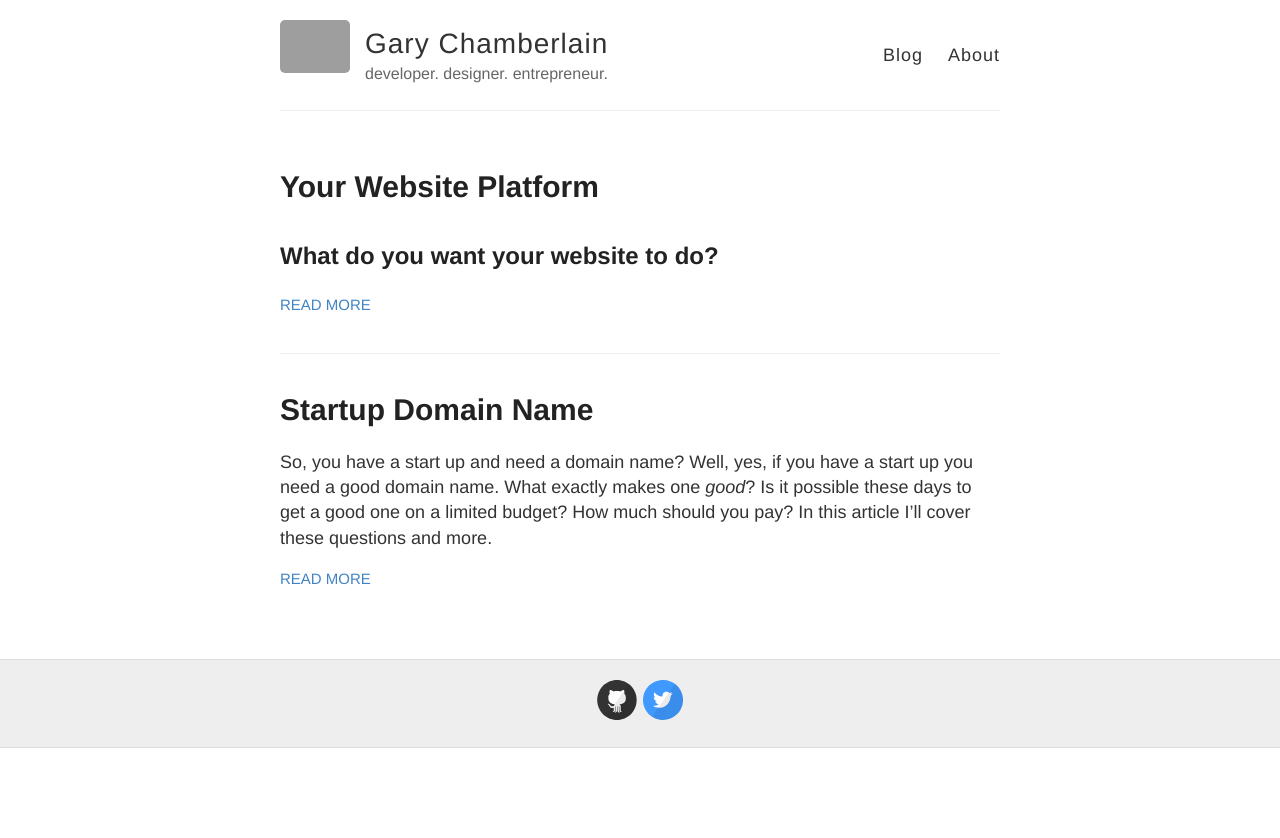
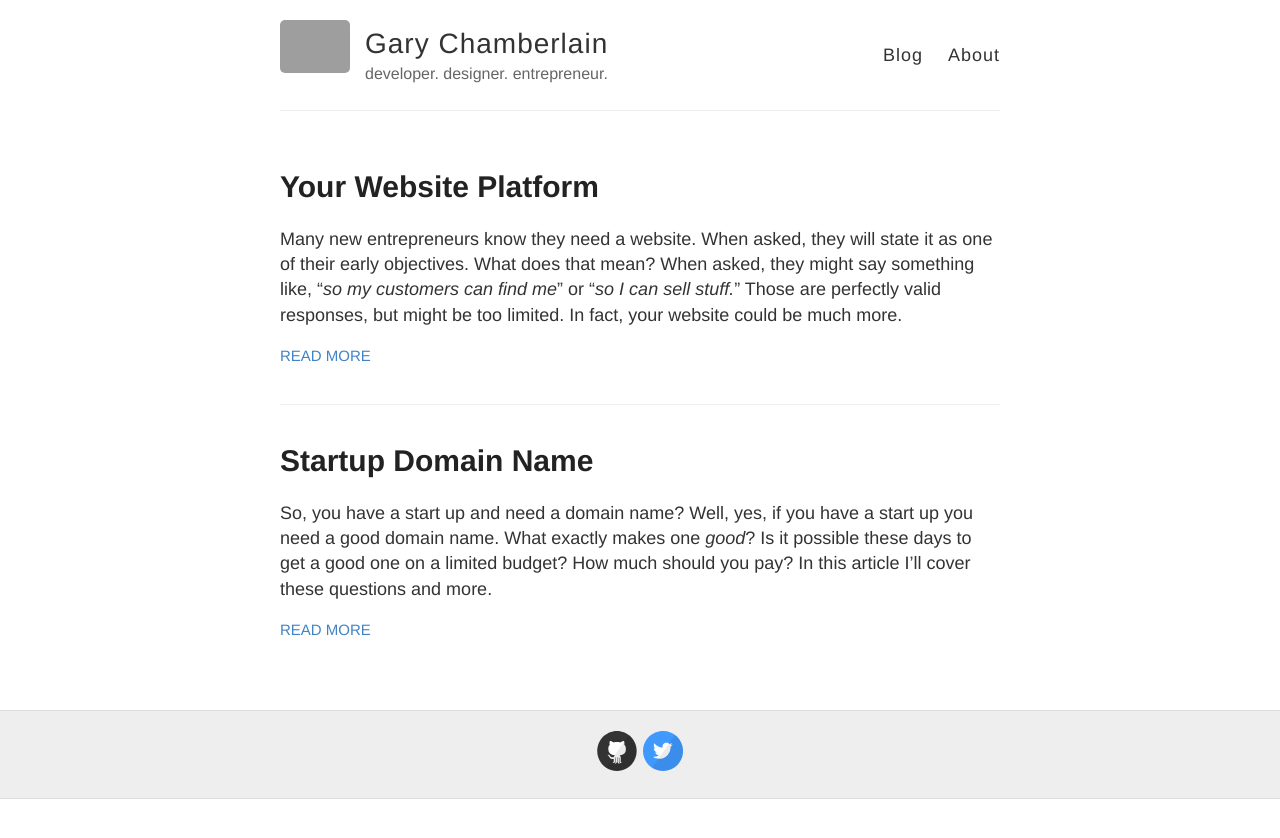
Before and after one commit to GaryChamberlain/garychamberlain.github.io, a Jekyll site: the page built from index.html, in a window 1280 px wide. Shown: the top 838 px of the page. Built offline with Jekyll 4.4.1, drawn with Linux system fonts in a browser that asks for light colours; Markdown is read by kramdown in place of the engine named in the settings; part of the change alters nothing that is shown; grey boxes are pictures that could not be loaded.

Commit message:
Updated 2015-06-23-your-website-platform.md

```diff
--- a/_posts/2015-06-23-your-website-platform.md
+++ b/_posts/2015-06-23-your-website-platform.md
@@ -4,15 +4,19 @@ published: true
 
 
 
+Many new entrepreneurs know they need a website.  When asked, they will state it as one of their early objectives.  What does that mean?  When asked, they might say something like, "_so my customers can find me_" or "_so I can sell stuff._"  Those are perfectly valid responses, but might be too limited.  In fact, your website could be much more.
+
 ## What do you want your website to do?
 
-Many new entrepreneurs know they need a website.  When asked, they will state it as one of their early objectives.  What does that mean?  When asked, they might say something like, "_so my customers can find me_" or "_so I can sell stuff._"  Those are perfectly valid responses, but might be too limited.  In fact, your website could be much more.
+Every business has different needs. The way that you want to engage with your customers will probably be a bit different than someone in a another industry. Regardless, there are many well established tools that can used. Furthermore, there are often pluggable implementations to get you started quickly.
 
-## The Platform
+Consider the following list.  Some of these might be good for your company, and some just aren't. Some might be a good choice, but just not right away.  Think of your website as a platform, that is geared to help your customers, and to help you engage with them.
 
-Every business has different needs, but there is often overlap.  Consider the following list.  Some of these might be good for your company, and some just aren't.
-
-
+|   |   |   |   |   |
+|---|---|---|---|---|
+|   |   |   |   |   |
+|   |   |   |   |   |
+|   |   |   |   |   |
 
 
 ## The Plan
```
